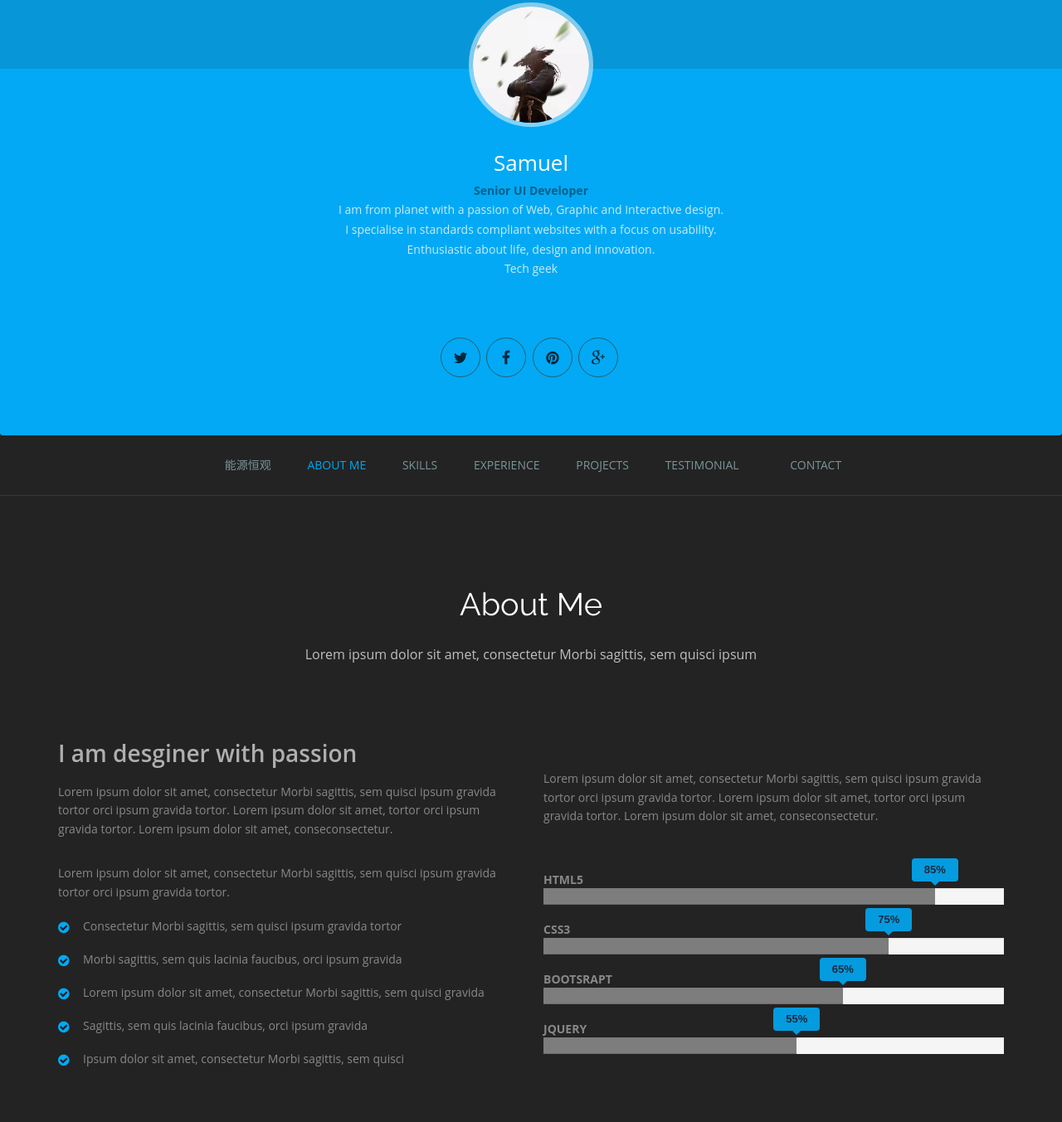
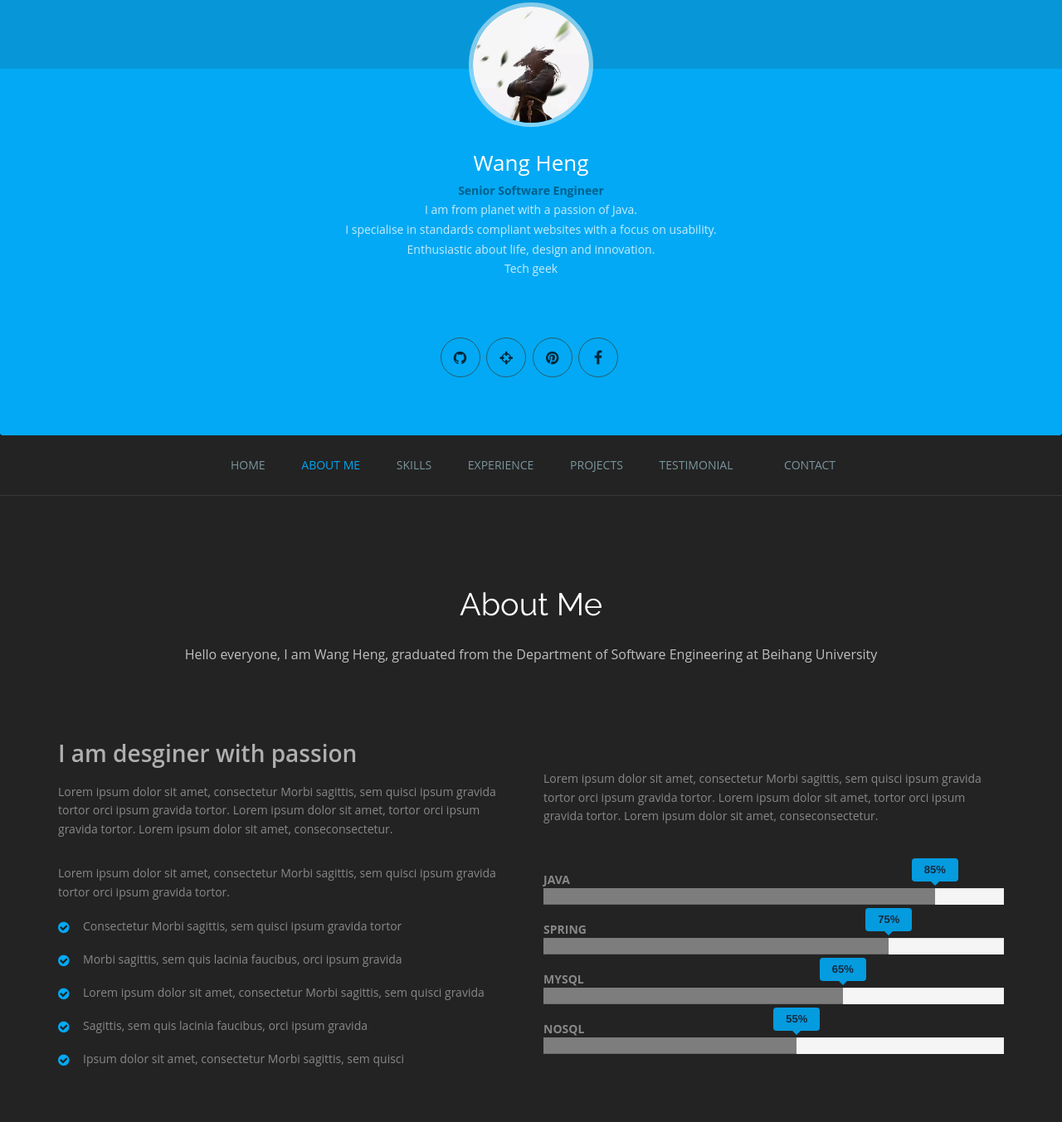
Before and after one commit to wanghengGit/Energy_Internet, a plain HTML site: page index.html in a window 1280 px wide. Shown: the part 127-1480 px from the top of the page at 83% size. Drawn offline with Linux system fonts and the light colour scheme.

Commit message:
index 内容调整

```diff
--- a/index.html
+++ b/index.html
@@ -3,8 +3,8 @@
 <head>
 <meta charset="utf-8">
 <meta name="viewport" content="width=device-width, maximum-scale=1">
-<title>Home</title>
-<link rel="icon" href="favicon.png" type="image/png">
+<title>能源恒观</title>
+<link rel="icon" href="/img/favicon.png" type="image/png">
 <link href="css/bootstrap.min.css" rel="stylesheet" type="text/css">
 <link rel="stylesheet" href="js/fancybox/jquery.fancybox.css" type="text/css" media="screen" />
 <link href="css/style.css" rel="stylesheet" type="text/css">
@@ -34,12 +34,12 @@
                 </div>
                 <div class="info">
                     <div class="title">
-                        <a target="_blank" href="">Samuel</a>
+                        <a target="_blank" href="">Wang Heng</a>
                     </div>
-                    <div class="desc"><b>Senior UI Developer</B></div>
+                    <div class="desc"><b>Senior Software Engineer</B></div>
                     <div class="desc">
 						   <p>
-							  I am from planet with a passion of Web, Graphic and Interactive design. <br/>
+							  I am from planet with a passion of Java. <br/>
 							  I specialise in standards compliant websites with a focus on usability. <br/>
 							  Enthusiastic about life, design and innovation. </p>
 					</div>
@@ -48,10 +48,14 @@
                 <div class="bottom">
                         <div class="underline"></div>
               <ul class="social_links">
-            <li class="twitter animated bounceIn wow delay-02s animated" style="visibility: visible; animation-name: bounceIn;"><a href="javascript:void(0)"><i class="fa fa-twitter"></i></a></li>
-            <li class="facebook animated bounceIn wow delay-03s animated" style="visibility: visible; animation-name: bounceIn;"><a href="javascript:void(0)"><i class="fa fa-facebook"></i></a></li>
-            <li class="pinterest animated bounceIn wow delay-04s animated" style="visibility: visible; animation-name: bounceIn;"><a href="javascript:void(0)"><i class="fa fa-pinterest"></i></a></li>
-            <li class="gplus animated bounceIn wow delay-05s animated" style="visibility: visible; animation-name: bounceIn;"><a href="javascript:void(0)"><i class="fa fa-google-plus"></i></a></li>
+<!--            <li class="twitter animated bounceIn wow delay-02s animated" style="visibility: visible; animation-name: bounceIn;"><a href="javascript:void(0)"><i class="fa fa-twitter"></i></a></li>-->
+<!--            <li class="facebook animated bounceIn wow delay-03s animated" style="visibility: visible; animation-name: bounceIn;"><a href="javascript:void(0)"><i class="fa fa-facebook"></i></a></li>-->
+<!--            <li class="pinterest animated bounceIn wow delay-04s animated" style="visibility: visible; animation-name: bounceIn;"><a href="javascript:void(0)"><i class="fa fa-pinterest"></i></a></li>-->
+<!--            <li class="gplus animated bounceIn wow delay-05s animated" style="visibility: visible; animation-name: bounceIn;"><a href="javascript:void(0)"><i class="fa fa-google-plus"></i></a></li>-->
+			<li	class="social-icon"> <a href="https://github.com/wanghengGit" target="_blank" rel="noreferrer noopener nofollow"><i class="fa-github fa"></i></a></li>
+			<li	class="social-icon"> <a href="https://blog.csdn.net/wanghengwhwh" target="_blank" rel="noreferrer noopener nofollow"><i class="fa-crosshairs fa"></i></a></li>
+			<li	class="social-icon"> <a href="https://wanghenggit.github.io/blog/" target="_blank" rel="noreferrer noopener nofollow"><i class="fa-pinterest fa"></i></a></li>
+			<li class="pinterest animated bounceIn wow delay-04s animated" style="visibility: visible; animation-name: bounceIn;"><a href="https://mp.weixin.qq.com/s?__biz=MzI0ODM1MjA5Nw==&mid=2247484556&idx=1&sn=bd8cc8b8a3bee344d901bfc5c95a4507&chksm=e9a35882ded4d194a20288693f017ead8705f3c96e175cb2345b79cd0f2ff462d36c5c56d785&token=1754148721&lang=zh_CN#rd" target="_blank" rel="noreferrer noopener nofollow"><i class="fa fa-facebook"></i></a></li>
           </ul>
                 </div>
             </div>
@@ -94,7 +98,7 @@
         </div>
 	    <div id="main-nav" class="collapse navbar-collapse navStyle">
 			<ul class="nav navbar-nav" id="mainNav">
-			  <li class="active"><a href="#hero_section" class="scroll-link">能源恒观</a></li>
+			  <li class="active"><a href="#hero_section" class="scroll-link">Home</a></li>
 			  <li><a href="#aboutUs" class="scroll-link">About Me</a></li>
 			  <li><a href="#service" class="scroll-link">Skills</a></li>
 			  <li><a href="#experience" class="scroll-link">Experience</a></li>
@@ -113,7 +117,7 @@
 <div class="inner_wrapper aboutUs-container fadeInLeft animated wow">
   <div class="container">
     <h2>About Me</h2>
-	<h6>Lorem ipsum dolor sit amet, consectetur Morbi sagittis, sem quisci ipsum</h6>
+	<h6>Hello everyone, I am Wang Heng, graduated from the Department of Software Engineering at Beihang University</h6>
     <div class="inner_section">
 	  <div class="row">
 						<div class="col-lg-12 about-us">
@@ -141,7 +145,7 @@
 										 Lorem ipsum dolor sit amet, consectetur Morbi sagittis, sem quisci ipsum gravida tortor orci ipsum gravida tortor. Lorem ipsum dolor sit amet, tortor orci ipsum gravida tortor. Lorem ipsum dolor sit amet, conseconsectetur.
 									</p><br/><br/>
 							        <div class="barWrapper">
-									 <span class="progressText"><B>HTML5</B></span>
+									 <span class="progressText"><B>JAVA</B></span>
 									<div class="progress">
 									  <div class="progress-bar" role="progressbar" aria-valuenow="85" aria-valuemin="0" aria-valuemax="100" >
 											<span  class="popOver" data-toggle="tooltip" data-placement="top" title="85%"> </span>
@@ -149,7 +153,7 @@
 									</div>
 
 									<div class="barWrapper">
-									 <span class="progressText"><B>CSS3</B></span>
+									 <span class="progressText"><B>SPRING</B></span>
 									<div class="progress ">
 									  <div class="progress-bar" role="progressbar" aria-valuenow="75" aria-valuemin="10" aria-valuemax="100" style="">
 										 <span  class="popOver" data-toggle="tooltip" data-placement="top" title="75%"> </span>
@@ -159,7 +163,7 @@
 									</div>
 
 									<div class="barWrapper">
-									 <span class="progressText"><B>BOOTSRAPT</B></span>
+									 <span class="progressText"><B>MYSQL</B></span>
 									<div class="progress">
 									  <div class="progress-bar" role="progressbar" aria-valuenow="65" aria-valuemin="0" aria-valuemax="100">
 										 <span  class="popOver" data-toggle="tooltip" data-placement="top" title="65%"> </span>
@@ -167,7 +171,7 @@
 									</div>
 									</div>
 									<div class="barWrapper">
-									 <span class="progressText"><B>JQUERY</B></span>
+									 <span class="progressText"><B>NOSQL</B></span>
 									<div class="progress">
 									  <div class="progress-bar" role="progressbar" aria-valuenow="55" aria-valuemin="0" aria-valuemax="100">
 											 <span  class="popOver" data-toggle="tooltip" data-placement="top" title="55%"> </span>
@@ -656,26 +660,26 @@ Donec non sem id tellus mattis convallis. Morbi dapibus nulla ac dui lacinia,
         <div class="col-lg-4 wow fadeInLeft">
 		 <div class="contact_info">
                             <div class="detail">
-                                <h4>Johnatan</h4>
-                                <p>104, Some street, NewYork, USA</p>
+                                <h4>Wang Heng</h4>
+                                <p>Jiaotong University, Xuhui District, Shanghai China</p>
                             </div>
                             <div class="detail">
                                 <h4>call us</h4>
-                                <p>+1 234 567890</p>
+                                <p>+86 156******07</p>
                             </div>
                             <div class="detail">
                                 <h4>Email us</h4>
-                                <p>support@sitename.com</p>
+                                <p>1012056369@qq.com</p>
                             </div>
                         </div>
 
 
 
           <ul class="social_links">
-            <li class="twitter animated bounceIn wow delay-02s"><a href="javascript:void(0)"><i class="fa fa-twitter"></i></a></li>
-            <li class="facebook animated bounceIn wow delay-03s"><a href="javascript:void(0)"><i class="fa fa-facebook"></i></a></li>
-            <li class="pinterest animated bounceIn wow delay-04s"><a href="javascript:void(0)"><i class="fa fa-pinterest"></i></a></li>
-            <li class="gplus animated bounceIn wow delay-05s"><a href="javascript:void(0)"><i class="fa fa-google-plus"></i></a></li>
+			  <li	class="social-icon"> <a href="https://github.com/wanghengGit" target="_blank" rel="noreferrer noopener nofollow"><i class="fa-github fa"></i></a></li>
+			  <li	class="social-icon"> <a href="https://blog.csdn.net/wanghengwhwh" target="_blank" rel="noreferrer noopener nofollow"><i class="fa-crosshairs fa"></i></a></li>
+			  <li	class="social-icon"> <a href="https://wanghenggit.github.io/blog/" target="_blank" rel="noreferrer noopener nofollow"><i class="fa-pinterest fa"></i></a></li>
+			  <li   class="pinterest animated bounceIn wow delay-04s animated" style="visibility: visible; animation-name: bounceIn;"><a href="https://mp.weixin.qq.com/s?__biz=MzI0ODM1MjA5Nw==&mid=2247484556&idx=1&sn=bd8cc8b8a3bee344d901bfc5c95a4507&chksm=e9a35882ded4d194a20288693f017ead8705f3c96e175cb2345b79cd0f2ff462d36c5c56d785&token=1754148721&lang=zh_CN#rd" target="_blank" rel="noreferrer noopener nofollow"><i class="fa fa-facebook"></i></a></li>
           </ul>
         </div>
         <div class="col-lg-8 wow fadeInLeft delay-06s">
```
Also changed, not shown: img/favicon.png (added).
